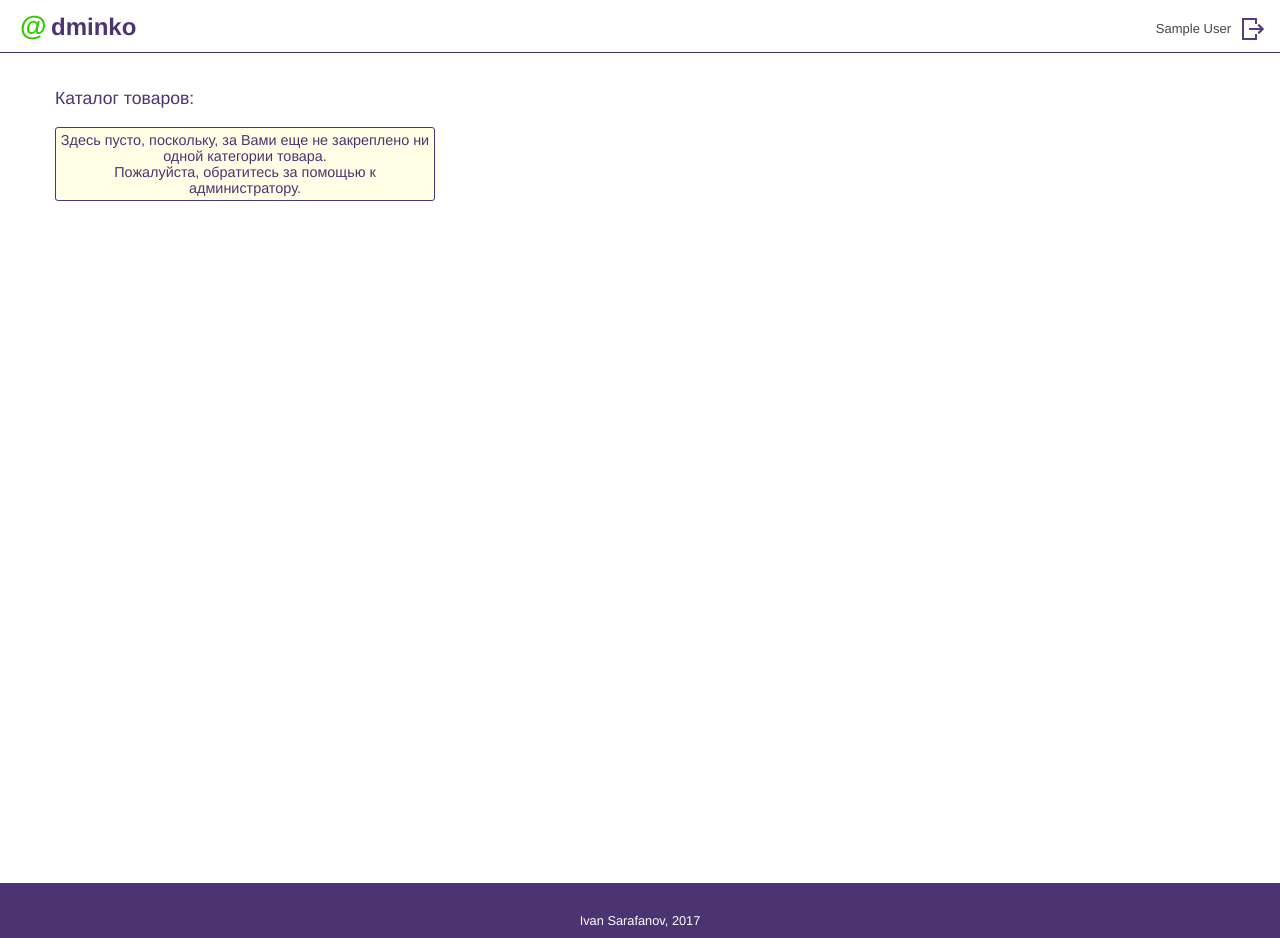
After one commit to Sarafanov/adminko, a Flask app: page /nocategory in a window 1280 px wide. The commit adds this page. Run offline with Flask 2, Linux system fonts and the light colour scheme; the visitor is signed in with stand-in values (Sample User, id 1); data comes from the database, SQL or seed files in the repository.

Commit message:
Добавлен шаблон и представление "nocategory". Пользователь перенаправляется на  страницу с поясняющим сообщением, в случае, если за ним не закреплено ни одной категории.

```diff
--- a/adminko/static/css/styles.css
+++ b/adminko/static/css/styles.css
@@ -75,7 +75,7 @@ a:focus, input:focus {
 
 .cnt {
   margin: 0 auto;
-  min-height: 700px;
+  height: 100%;
 }
 
 .cnt-menu {
@@ -209,6 +209,12 @@ a:focus, input:focus {
 .view-selector > a:first-child {
 	width: 29px;
 	border-right: 1px solid #4c3372;
+}
+
+.view-selector > a:focus {
+	border: 2px solid #30cb00;
+	border-radius: 2px;
+	padding: 3px;
 }
 
 .new-product {
--- a/adminko/templates/index.html
+++ b/adminko/templates/index.html
@@ -6,7 +6,6 @@
             <span>Каталог товаров:</span>
         </div>
         <div class="cnt-menu-cnt">
-        {% if user.categories.count() %}
             <nav>
                 {% for category in user.categories %}
                     {% if category.id == categoryId %}
@@ -16,10 +15,6 @@
                     {% endif %}
                 {% endfor %}
             </nav>
-        {% else %}
-            <p>Здесь пусто, поскольку, за Вами еще не закреплено ни одной категории товара.
-                <br>Пожалуйста, обратитесь за помощью к администратору.</p>
-        {% endif %}
         </div>
     </div>
 
--- /dev/null
+++ b/adminko/templates/nocategory.html
@@ -0,0 +1,15 @@
+{% extends "layout.html" %}
+
+{% block body %}
+    <div class="cnt-menu">
+        <div class="cnt-menu-header">
+            <span>Каталог товаров:</span>
+        </div>
+        <div class="cnt-menu-cnt">
+            <p>Здесь пусто, поскольку, за Вами еще не закреплено ни одной категории товара.
+                <br>Пожалуйста, обратитесь за помощью к администратору.</p>
+        </div>
+    </div>
+
+    <div class="cnt-main"></div> <!-- cnt-main -->
+{% endblock body %}
--- a/adminko/views.py
+++ b/adminko/views.py
@@ -7,10 +7,10 @@ def get_user():
     """
         Return User object for current session
     """
-    if 'userid' not in session:
+    if 'userId' not in session:
         return
     user = None
-    user = User.query.get(session['userid'])
+    user = User.query.get(session['userId'])
     # if user is admin then query all categories
     if user.isAdmin:
         categories = Category.query.all()
@@ -18,21 +18,23 @@ def get_user():
     return user
 
 
-def get_categoryid():
+def get_category_id():
     """
         Return current category id for user session
     """
     user = get_user()
     if user:
         categoryId = session.get('categoryId')
-        if not categoryId:
-            if user.categories.count():
-                categoryId = user.categories.first().id
-                session['categoryId'] = categoryId
-        return int(categoryId)
+        if categoryId:
+            return categoryId
+
+        if user.categories.count():
+            categoryId = user.categories.first().id
+            set_category_id(categoryId)
+            return categoryId
 
 
-def set_categoryid(categoryId):
+def set_category_id(categoryId):
     """
         Set current category id for user session
     """
@@ -46,7 +48,7 @@ def valid_login(username, password):
     user = User.query.filter_by(name=username).first()
     auth_success = user and username == password
     if auth_success:
-        session['userid'] = user.id
+        session['userId'] = user.id
     return auth_success
 
 
@@ -66,21 +68,36 @@ def login():
 
 @app.route('/logout')
 def logout():
-    session.pop('userid', None)
+    session.pop('userId', None)
     session.pop('categoryId', None)
     return redirect(url_for('index'))
 
 
-@app.route('/')
-@app.route('/category/<categoryId>')
+@app.route('/category')
+@app.route('/category/<int:categoryId>')
 def index(categoryId=None):
     user = get_user()
     # if user already logged in
     if user:
+
         if categoryId:
-            set_categoryid(categoryId)
-        return render_template('index.html', user=user, categoryId=get_categoryid())
+            set_category_id(categoryId)
+            return render_template('index.html', user=user, categoryId=categoryId)
+
+        categoryId = get_category_id()
+        if not categoryId:
+            return redirect(url_for('nocategory'))
+        return redirect(url_for('index', categoryId=categoryId))
+
     return redirect(url_for('login'))
+
+
+@app.route('/nocategory')
+def nocategory():
+    user = get_user()
+
+    if user:
+        return render_template('nocategory.html', user=user)
 
 
 @app.route('/product/new')
```
